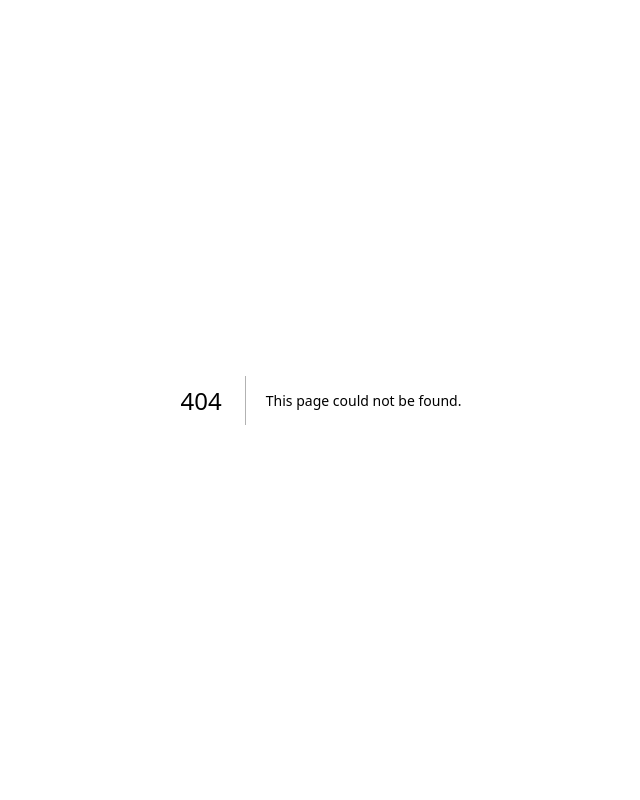
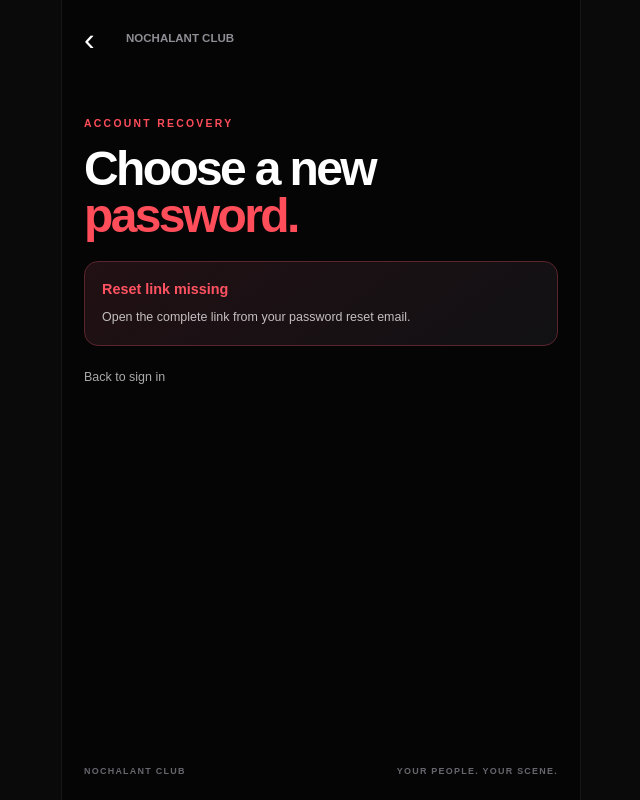
Before and after one commit to mrceogodwin/Nochalant, a Next.js app: page /reset-password in a window 1280 px wide. Before the commit this address had no page. Shown: the whole page, without its empty margins (319-959 px from the left). Built offline with nearby package versions, Linux system fonts and the light colour scheme.

Commit message:
Add secure password reset screen

```diff
--- /dev/null
+++ b/src/app/reset-password/page.tsx
@@ -0,0 +1,66 @@
+"use client";
+
+import Link from "next/link";
+import { FormEvent, Suspense, useState } from "react";
+import { useSearchParams } from "next/navigation";
+
+function ResetPasswordForm() {
+  const searchParams = useSearchParams();
+  const token = searchParams.get("token") || "";
+  const [password, setPassword] = useState("");
+  const [confirm, setConfirm] = useState("");
+  const [busy, setBusy] = useState(false);
+  const [message, setMessage] = useState("");
+  const [error, setError] = useState("");
+
+  async function submit(event: FormEvent<HTMLFormElement>) {
+    event.preventDefault();
+    setError("");
+    setMessage("");
+    if (password !== confirm) {
+      setError("Your passwords do not match.");
+      return;
+    }
+    setBusy(true);
+    try {
+      const response = await fetch("/api/password/reset", {
+        method: "POST",
+        headers: { "Content-Type": "application/json" },
+        body: JSON.stringify({ token, password }),
+      });
+      const result = await response.json();
+      if (!response.ok) setError(result.error || "Password could not be updated.");
+      else setMessage(result.message || "Your password has been updated.");
+    } catch {
+      setError("We could not reach the server. Please try again.");
+    } finally {
+      setBusy(false);
+    }
+  }
+
+  return (
+    <main className="onboard-shell">
+      <header className="onboard-top"><Link href="/sign-in" className="back-link">‹</Link><span className="step-count">NOCHALANT CLUB</span></header>
+      <section className="onboard-content">
+        <p className="onboard-kicker">ACCOUNT RECOVERY</p>
+        <h1>Choose a new<br/><em>password.</em></h1>
+        {!token && <div className="owner-notice" role="alert"><strong>Reset link missing</strong><p>Open the complete link from your password reset email.</p></div>}
+        {token && !message && <form onSubmit={submit}>
+          <label className="field-label" htmlFor="new-password">New password</label>
+          <input id="new-password" className="club-input" type="password" autoComplete="new-password" minLength={12} maxLength={128} required value={password} onChange={event => setPassword(event.target.value)} placeholder="At least 12 characters"/>
+          <label className="field-label" htmlFor="confirm-password">Confirm new password</label>
+          <input id="confirm-password" className="club-input" type="password" autoComplete="new-password" minLength={12} maxLength={128} required value={confirm} onChange={event => setConfirm(event.target.value)} placeholder="Enter it again"/>
+          <button className="yellow-cta" type="submit" disabled={busy || password.length < 12 || confirm.length < 12}>{busy ? "Updating…" : "Update password"} <span>→</span></button>
+        </form>}
+        {message && <div className="owner-notice" role="status"><strong>All set</strong><p>{message}</p><Link href="/sign-in">Go to sign in</Link></div>}
+        {error && <p role="alert" className="form-error">{error}</p>}
+        <Link href="/sign-in" className="text-back">Back to sign in</Link>
+      </section>
+      <footer className="onboard-footer"><span>NOCHALANT CLUB</span><span>YOUR PEOPLE. YOUR SCENE.</span></footer>
+    </main>
+  );
+}
+
+export default function ResetPasswordPage() {
+  return <Suspense fallback={<main className="onboard-shell"><p>Loading secure reset…</p></main>}><ResetPasswordForm /></Suspense>;
+}
```
